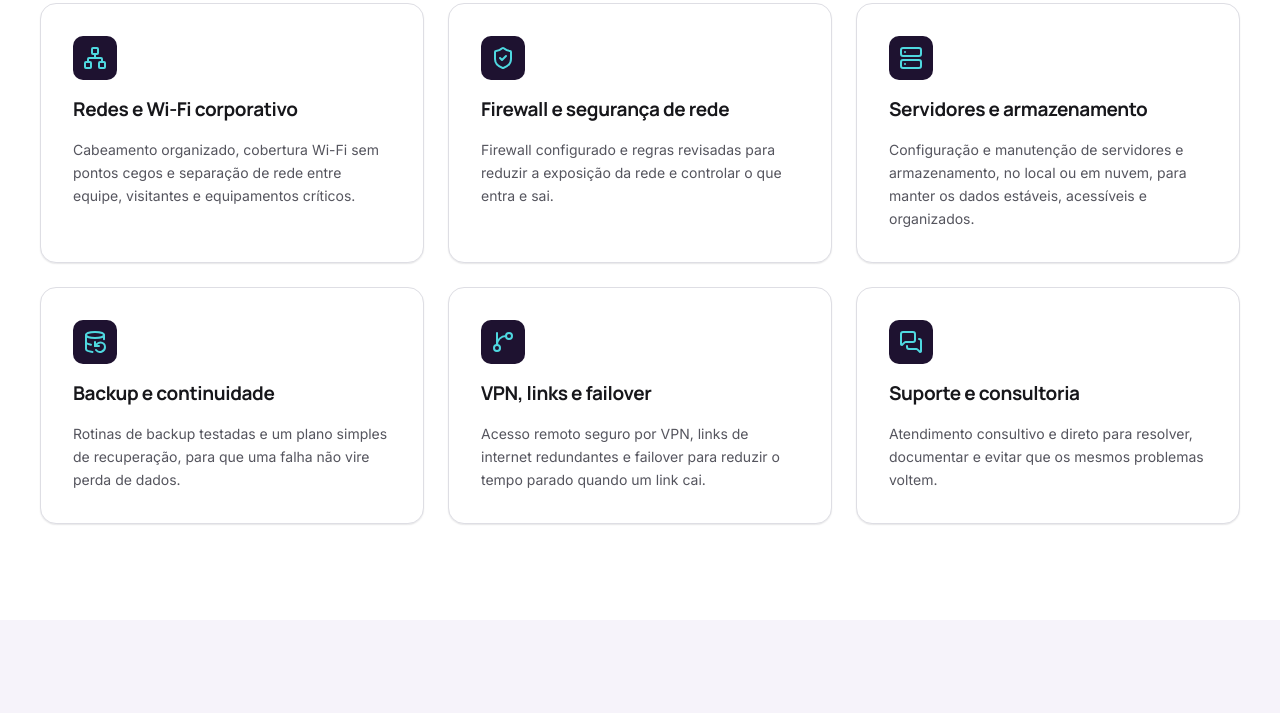
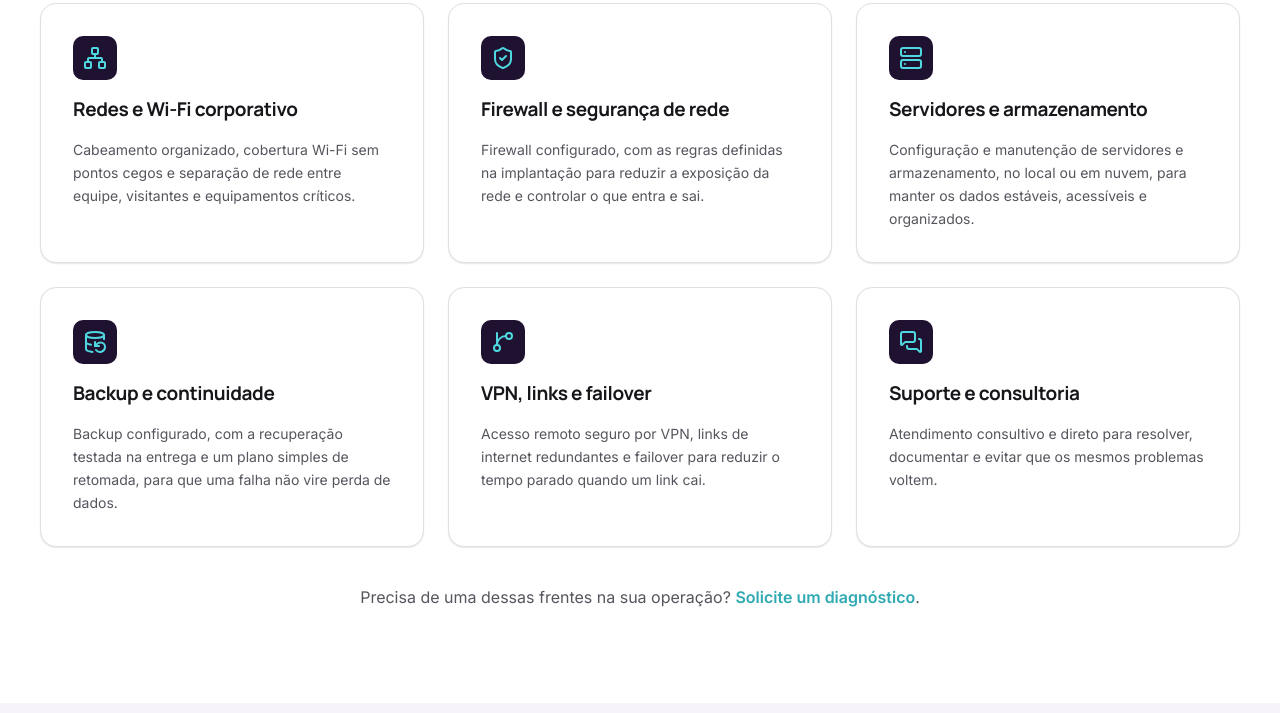
Before and after one commit to devxande/olivia-tech-website, a plain HTML site: page index.html in a window 1280 px wide. Shown: the part 1047-1760 px from the top of the page. Drawn offline with nearby package versions, Linux system fonts and the light colour scheme.

Commit message:
Ajustes de copy e coerência: entrega pontual, CTA em Serviços e divisor
- Reescreve descrições de firewall e backup como entregas de projeto,
  evitando leitura de manutenção/monitoramento contínuo.
- Adiciona ponte de CTA discreta ao fim da seção Serviços, levando ao
  diagnóstico/contato via data-scroll-contact.
- Insere divisor sutil entre "Como funciona" e "Disponibilidade" para
  quebrar a faixa branca entre seções de mesmo fundo.

Co-Authored-By: Claude Fable 5 <noreply@anthropic.com>

```diff
--- a/css/styles.css
+++ b/css/styles.css
@@ -227,6 +227,37 @@ a:hover { color: var(--purple-700); }
   display: grid;
   grid-template-columns: repeat(3, 1fr);
   gap: var(--space-6);
+}
+
+.services__cta {
+  text-align: center;
+  font-family: var(--font-body);
+  font-size: var(--text-base);
+  color: var(--color-text-muted);
+  margin: 0;
+}
+.services__cta-link {
+  background: none;
+  border: none;
+  padding: 0;
+  font: inherit;
+  font-weight: 600;
+  color: var(--color-accent-strong);
+  cursor: pointer;
+}
+.services__cta-link:hover { color: var(--purple-700); }
+
+/* Divisor sutil entre seções de mesmo fundo */
+.section-divider {
+  max-width: var(--container-max);
+  margin: 0 auto;
+  padding: 0 var(--container-pad);
+}
+.section-divider::before {
+  content: "";
+  display: block;
+  height: 1px;
+  background: var(--color-border);
 }
 
 .service-card {
--- a/index.html
+++ b/index.html
@@ -146,7 +146,7 @@
         <article class="service-card">
           <div class="service-card__icon"><i data-lucide="shield-check"></i></div>
           <h3 class="service-card__title">Firewall e segurança de rede</h3>
-          <p class="service-card__desc">Firewall configurado e regras revisadas para reduzir a exposição da rede e controlar o que entra e sai.</p>
+          <p class="service-card__desc">Firewall configurado, com as regras definidas na implantação para reduzir a exposição da rede e controlar o que entra e sai.</p>
         </article>
         <article class="service-card">
           <div class="service-card__icon"><i data-lucide="server"></i></div>
@@ -156,7 +156,7 @@
         <article class="service-card">
           <div class="service-card__icon"><i data-lucide="database-backup"></i></div>
           <h3 class="service-card__title">Backup e continuidade</h3>
-          <p class="service-card__desc">Rotinas de backup testadas e um plano simples de recuperação, para que uma falha não vire perda de dados.</p>
+          <p class="service-card__desc">Backup configurado, com a recuperação testada na entrega e um plano simples de retomada, para que uma falha não vire perda de dados.</p>
         </article>
         <article class="service-card">
           <div class="service-card__icon"><i data-lucide="git-branch"></i></div>
@@ -169,6 +169,9 @@
           <p class="service-card__desc">Atendimento consultivo e direto para resolver, documentar e evitar que os mesmos problemas voltem.</p>
         </article>
       </div>
+      <p class="services__cta">
+        Precisa de uma dessas frentes na sua operação? <button class="services__cta-link" data-scroll-contact type="button">Solicite um diagnóstico</button>.
+      </p>
     </div>
   </section>
 
@@ -254,6 +257,8 @@
       </div>
     </div>
   </section>
+
+  <div class="section-divider" aria-hidden="true"></div>
 
   <!-- Disponibilidade -->
   <section class="section section--compact section--page" aria-label="Disponibilidade">
```
